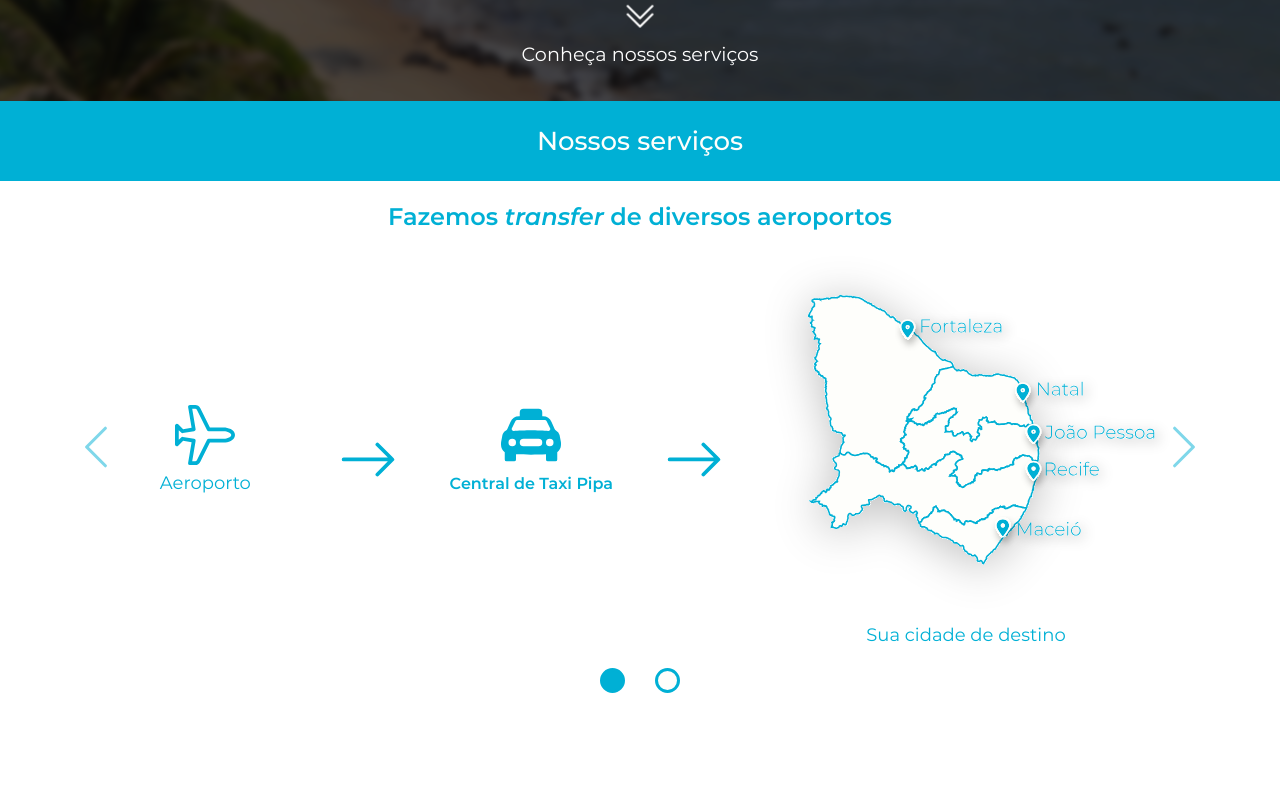
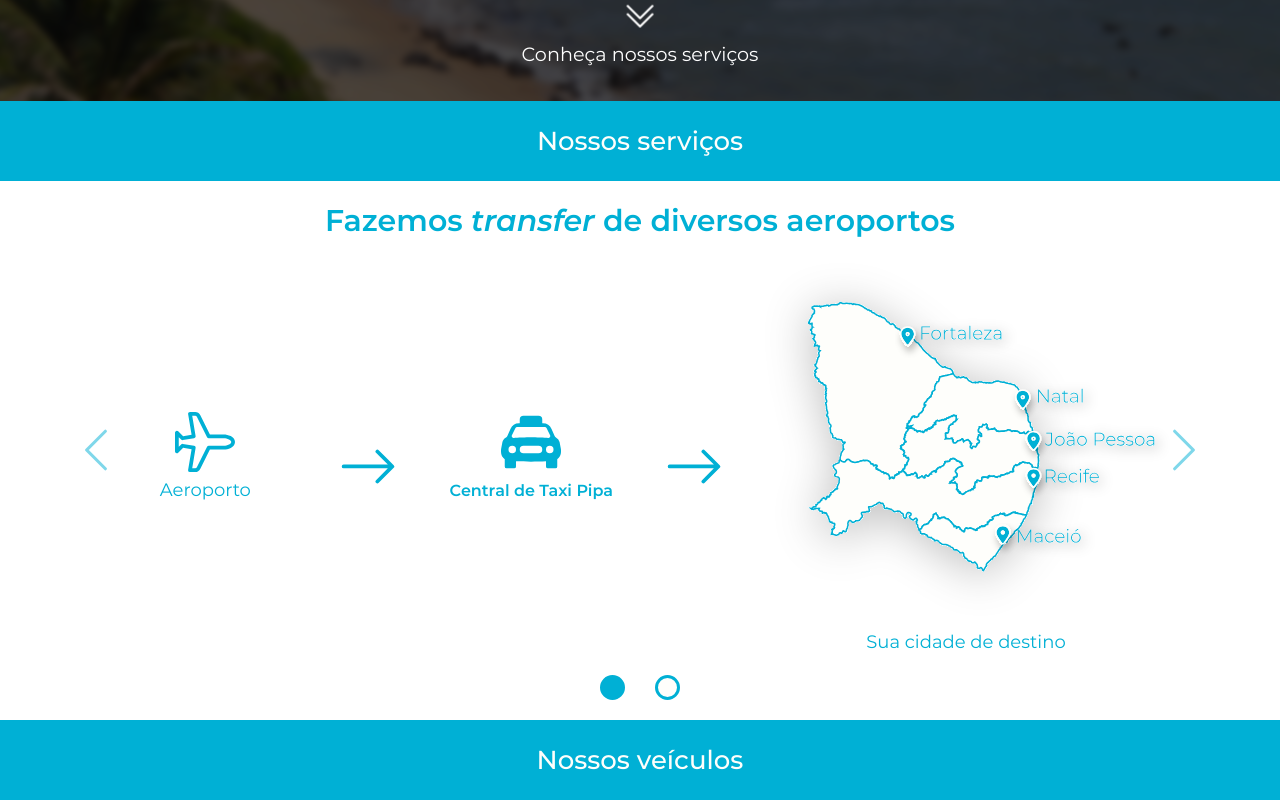
Before and after one commit to marcos-arthur/central-de-taxi-pipa, a Next.js app: page / in a window 1280 px wide. Shown: the part 699-1499 px from the top of the page. Before the commit the page ends 1412 px from the top, so only its background shows below. Built offline with nearby package versions, Linux system fonts and the light colour scheme.

Commit message:
Correção no indicador do carrossel + início da sessão de veículos

```diff
--- a/src/app/components/ServicesCarousel/ServicesCarousel.js
+++ b/src/app/components/ServicesCarousel/ServicesCarousel.js
@@ -12,7 +12,7 @@
 
 const SERVICES_LIST = [
     <>
-        <h2 className={styles.serviceTypeHeader}>Fazemos <span>transfer</span> de diversos aeroportos</h2>
+        <h1 className={styles.serviceTypeHeader}>Fazemos <span>transfer</span> de diversos aeroportos</h1>
         <Row className="mb-5">
             <Col xs={12} md={{span: 2, offset: 1}} className={"text-center d-flex align-items-center justify-content-center"} >
                 <div >
@@ -59,7 +59,7 @@
               className={styles.imageFilter}
             />
 
-            <Row><Col xs={{span: '8', offset: '2'}} className={`${styles.serviceWithBackgroundImageHeader} text-center`}><h1>Levamos você para todos os cantos de Pipa</h1></Col></Row>
+            <Row><Col xs={{span: '8', offset: '2'}} className={`${styles.serviceWithBackgroundImageHeader} text-center`}><h1 className={`${styles.serviceTypeHeader} ${styles.serviceTypeHeaderWhite}`}>Levamos você para <span>todos</span> os cantos de Pipa</h1></Col></Row>
             <Row ><Col xs={{span: '8', offset: '2'}} className="text-center"><p>Viagens para o <span>centro de Pipa</span>, a <span>Praia do Amor</span>, o <span>Chapadão</span> e arredores.</p></Col></Row>
             <Row className="flex-fill"></Row>
         </Container>
--- a/src/app/components/ServicesCarousel/styles.module.css
+++ b/src/app/components/ServicesCarousel/styles.module.css
@@ -3,14 +3,18 @@
   margin: 0 0 22px 0;
   text-align: center;
 
-  font-size: 24px;
+  font-size: 30px;
   font-weight: 600;
   color: #00B0D5;
 }
 
+.serviceTypeHeaderWhite{
+  color: #FEFEFB;
+}
+
 .serviceTypeHeader span{
   font-style: italic;
-  font-size: 24px;
+  font-size: 30px;
   font-weight: 700;
 }
 
@@ -36,8 +40,6 @@
 
 .myCarousel{
   height: fit-content;
-
-  margin-bottom: 20px;
 }
 
 .myCarousel > div{
--- a/src/app/page.js
+++ b/src/app/page.js
@@ -59,8 +59,17 @@
             <header className={styles.sectionHeader}>
               <h2 className={styles.sectionHeaderText}>Nossos serviços</h2>
             </header>
-            <Container className="carousel slide mb-5 p-0" fluid>
+            <Container className="carousel slide p-0" fluid>
               <ServicesCarousel/>
+            </Container>
+
+          </section>
+
+          <section >
+            <header className={styles.sectionHeader}>
+              <h2 className={styles.sectionHeaderText}>Nossos veículos</h2>
+            </header>
+            <Container fluid>
             </Container>
 
           </section>
--- a/src/app/page.module.css
+++ b/src/app/page.module.css
@@ -112,5 +112,6 @@
 /* Services Section */
 
 .servicesSection{
-  height: 384px;
+  display: block;
+  height: 100%;
 }
```
